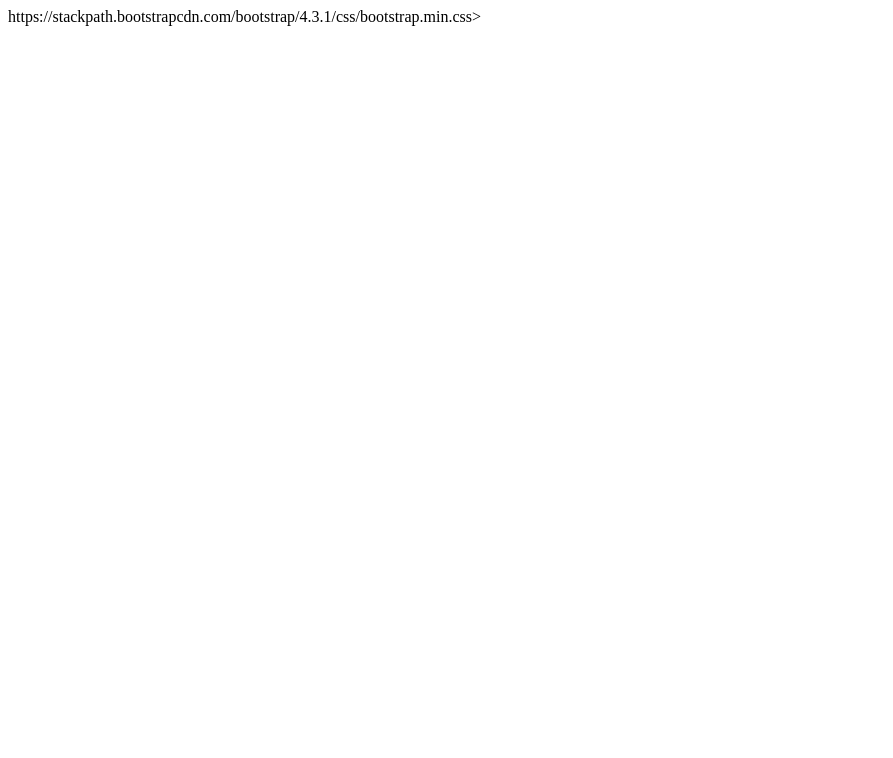
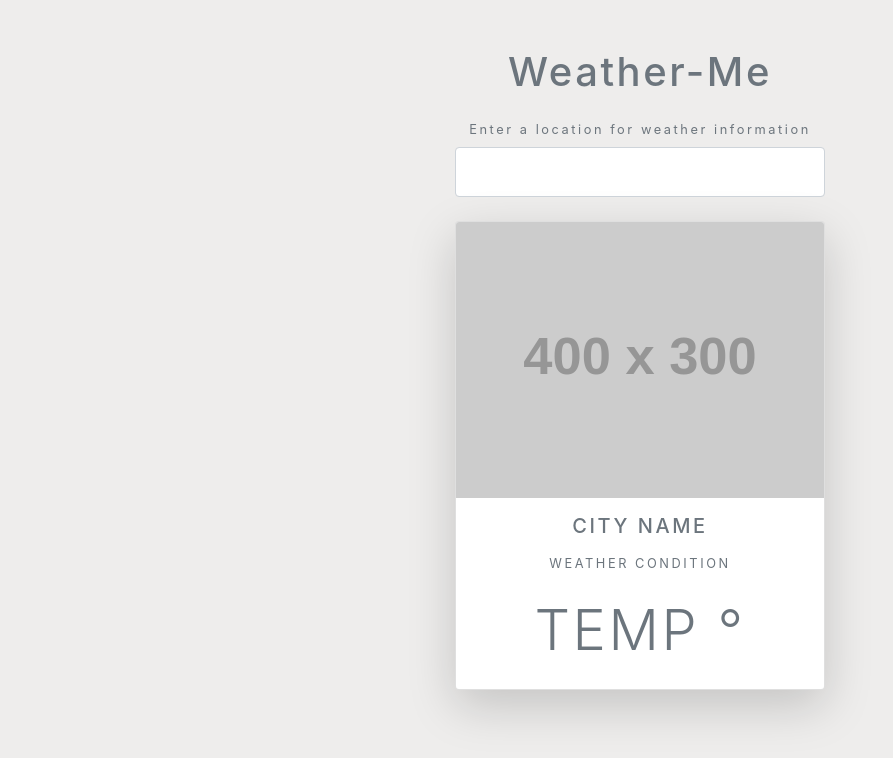
Before and after one commit to DevDaniel-R/weather-me, a plain HTML site: page index.html in a window 1280 px wide. Shown: the whole page, without its empty margins (0-893 px from the left). Drawn offline with nearby package versions, Linux system fonts and the light colour scheme; placeholder pictures from the web are drawn by us.

Commit message:
finished html and css template

```diff
--- a/index.html
+++ b/index.html
@@ -4,12 +4,38 @@
   <meta charset="UTF-8">
   <meta name="viewport" content="width=device-width, initial-scale=1.0">
   <meta http-equiv="X-UA-Compatible" content="ie=edge">
-  <link>https://stackpath.bootstrapcdn.com/bootstrap/4.3.1/css/bootstrap.min.css>
+  <link rel="stylesheet" href="https://stackpath.bootstrapcdn.com/bootstrap/4.3.1/css/bootstrap.min.css">
   <link rel="stylesheet" href="styles.css">
   <title>Weather Me</title>
 </head>
 
 <body>
+  <div class="container my-5 mx-auto">
+
+    <h1 class="text-muted text-center my-4">Weather-Me</h1>
+
+    <form class="change-location my-4 text-center text-muted">
+      <label for="city">Enter a location for weather information</label>
+      <input type="text" name="city" class="form-control p-4">
+    </form>
+
+    <div class="card shadow-lg rounded">
+      <img src="https://via.placeholder.com/400x300" class="time card-img-top">
+      <div class="icon bg-light mx-auto text-center">
+        <!--icon-->
+      </div>
+      <div class="text-muted text-uppercase text-center details">
+        <h5 class="my-3">City Name</h5>
+        <div class="my-3">Weather Condition</div>
+        <div class="display-4 my-4">
+          <span>temp</span>
+          <span>&deg;</span>
+        </div>
+      </div>
+    </div>
+
+  </div>
+
 
   <scripts src="scripts/forecast.js"></scripts>
   <scripts src="scripts/app.js"></scripts>
--- a/styles.css
+++ b/styles.css
@@ -0,0 +1,9 @@
+body {
+  background: #eeedec;
+  letter-spacing: 0.2em;
+  font-size: 0.8em;
+}
+
+.container {
+  max-width: 400px;
+}
```
